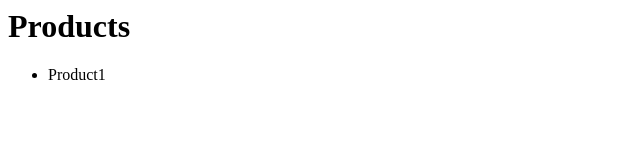
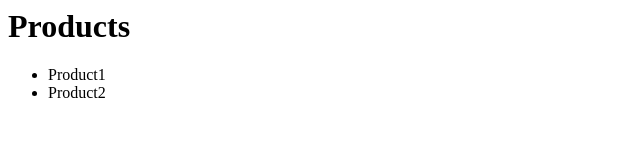
Before and after one commit to mykebates/TestProject, a plain HTML site: page products/index.html in a window 1280 px wide. Shown: the full height of the page, 0-640 px from the left. Drawn offline with Linux system fonts and the light colour scheme.

Commit message:
client wanted one more product

```diff
--- a/products/index.html
+++ b/products/index.html
@@ -1,4 +1,5 @@
 <h1>Products</h1>
 <ul>
 	<li>Product1</li>
+	<li>Product2</li>
 </ul>
```
